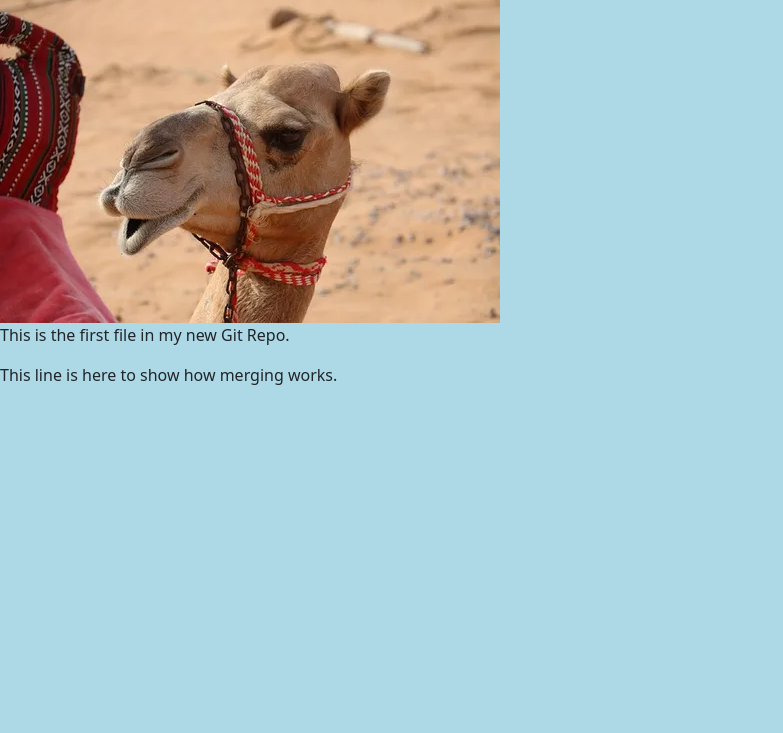
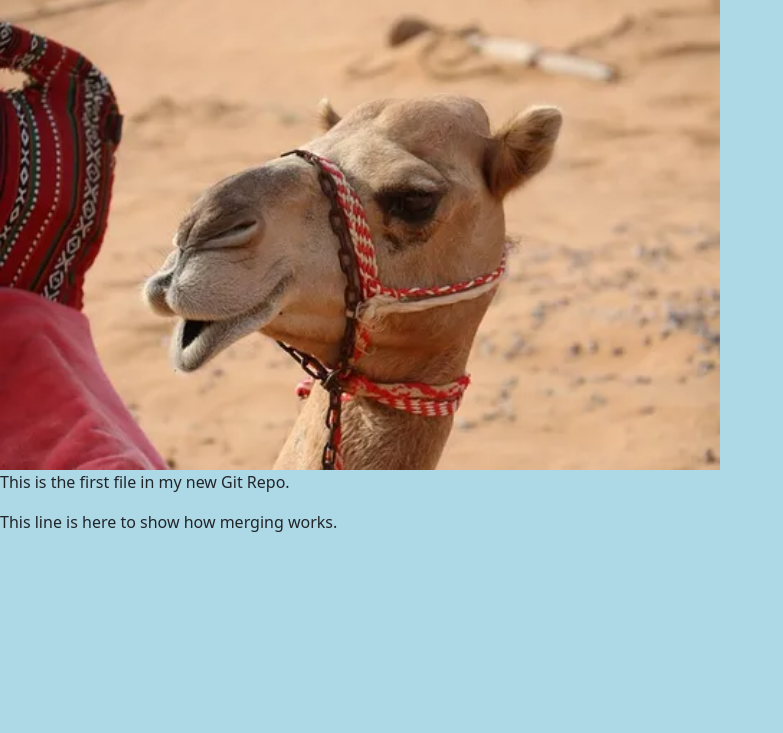
Before and after one commit to Amit1542/github-tutorial, a plain HTML site: page index.html in a window 1280 px wide. Shown: the part 67-800 px from the top of the page, without its empty margins (0-783 px from the left). Drawn offline with nearby package versions, Linux system fonts and the light colour scheme.

Commit message:
updated index.html resize hello image

```diff
--- a/index.html
+++ b/index.html
@@ -21,7 +21,7 @@
 
     <body>
     <h1>Hello world!</h1>
-    <div><img src="hello-image.jpg" alt="Hello image"></div>
+    <div><img src="hello-image.jpg" alt="Hello image" style="width: 100%; max-width: 720px;"></div>
     <p>This is the first file in my new Git Repo.</p>
     <p>This line is here to show how merging works.</p>
 
```
